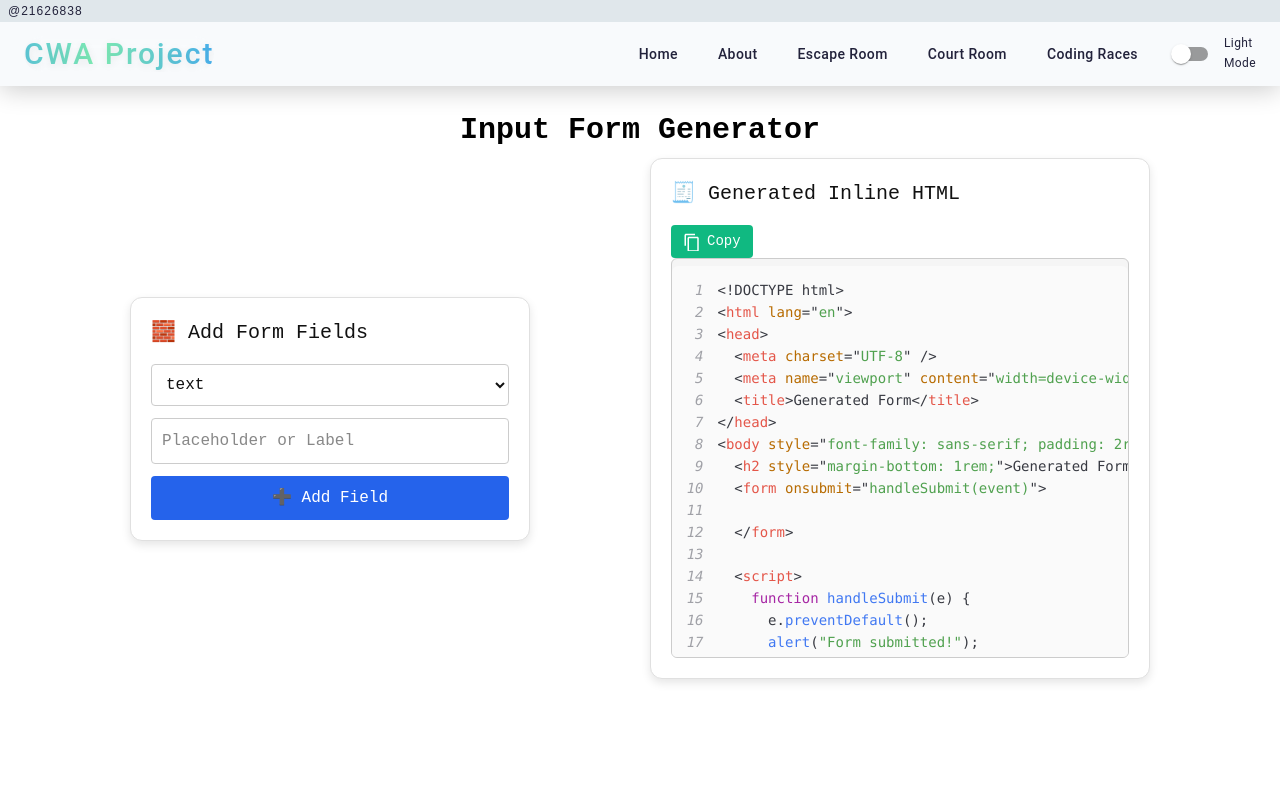
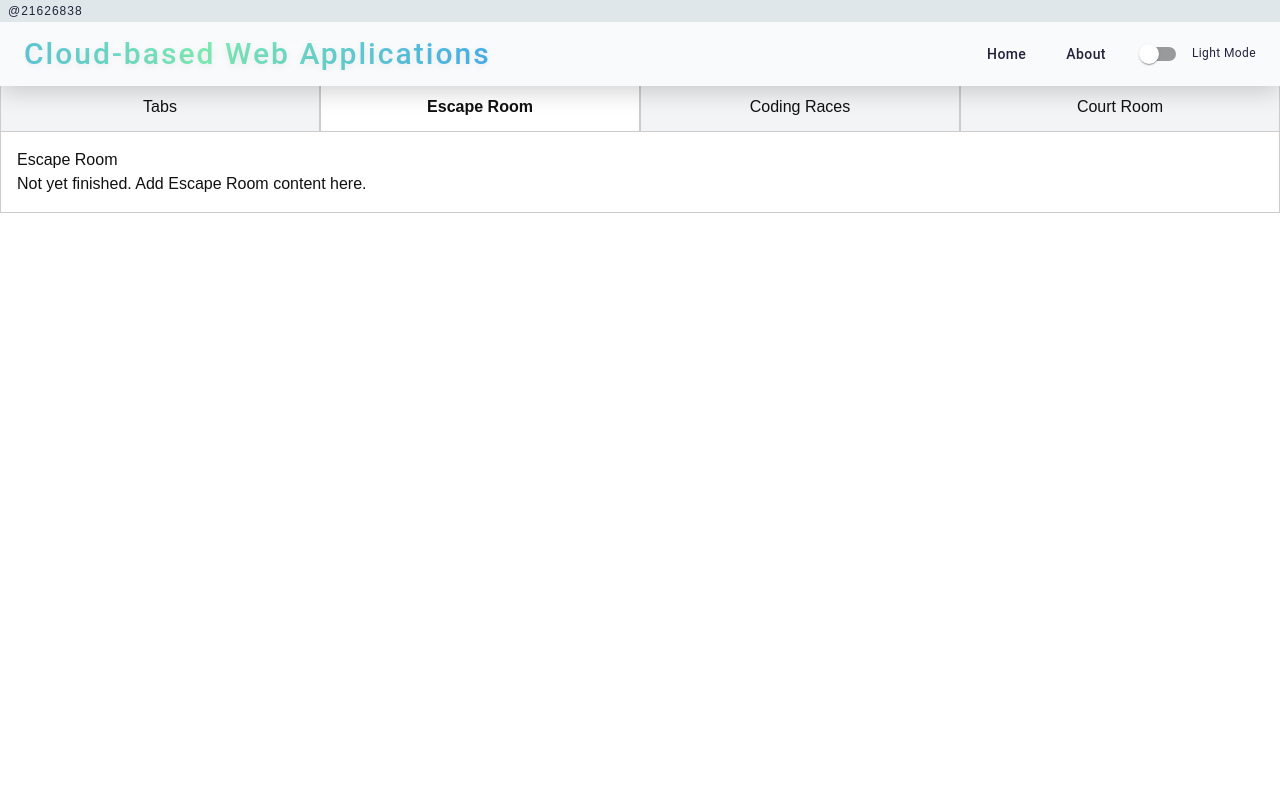
Before and after one commit to duonga5gt2/cwa, a Next.js app: page / in a window 1280 px wide. Shown: the top 800 px of the page. Built offline with nearby package versions, Linux system fonts and the light colour scheme.

Commit message:
Before About Page

```diff
--- /dev/null
+++ b/components/elements/HomeTabs.js
@@ -0,0 +1,88 @@
+"use client";
+import React, { useEffect, useState } from "react";
+import { useTheme } from "../../contexts/ThemeContext";
+import { useHome } from "../../contexts/HomeContext";
+
+export default function HomeTabs() {
+  const { theme } = useTheme();
+  const { activeTab, setActiveTab } = useHome();
+
+  const setCookie = (name, value, days = 365) => {
+    const d = new Date();
+    d.setTime(d.getTime() + days * 24 * 60 * 60 * 1000);
+    document.cookie = `${name}=${encodeURIComponent(
+      value
+    )};expires=${d.toUTCString()};path=/;SameSite=Lax`;
+  };
+  const getCookie = (name) => {
+    const match = document.cookie
+      .split("; ")
+      .find((r) => r.startsWith(name + "="));
+    return match ? decodeURIComponent(match.split("=")[1]) : null;
+  };
+
+  useEffect(() => {
+    const saved = getCookie("homeTabIndex");
+    if (saved !== null) setActiveTab(Number(saved) || 0);
+  }, []);
+
+  const handleTabClick = (index) => {
+    setActiveTab(index);
+    setCookie("homeTabIndex", String(index));
+  };
+
+  const isDark = theme === "dark";
+
+  const tabStyle = (index) => ({
+    flex: 1,
+    textAlign: "center",
+    padding: "12px 0",
+    border: "1px solid",
+    borderColor: isDark ? "#333" : "#ccc",
+    borderBottom: "none",
+    background:
+      activeTab === index
+        ? isDark
+          ? "#18181b"
+          : "#fff"
+        : isDark
+        ? "#27272a"
+        : "#f3f4f6",
+    cursor: "pointer",
+    fontWeight: activeTab === index ? "bold" : "normal",
+    color: isDark ? "#fff" : "#111",
+  });
+
+  const panelStyle = {
+    border: "1px solid",
+    borderColor: isDark ? "#333" : "#ccc",
+    padding: "16px",
+    color: isDark ? "#fff" : "#111",
+    background: isDark ? "#18181b" : "#fff",
+  };
+
+  return (
+    <div style={{ width: "100%", margin: "0 auto" }}>
+      <div
+        style={{
+          display: "flex",
+          width: "100%",
+          borderBottom: `1px solid ${isDark ? "#333" : "#ccc"}`,
+        }}
+      >
+        <button style={tabStyle(3)} onClick={() => handleTabClick(3)}>
+          Tabs
+        </button>
+        <button style={tabStyle(0)} onClick={() => handleTabClick(0)}>
+          Escape Room
+        </button>
+        <button style={tabStyle(1)} onClick={() => handleTabClick(1)}>
+          Coding Races
+        </button>
+        <button style={tabStyle(2)} onClick={() => handleTabClick(2)}>
+          Court Room
+        </button>
+      </div>
+    </div>
+  );
+}
--- a/components/elements/Navbar.js
+++ b/components/elements/Navbar.js
@@ -21,9 +21,6 @@ import useMediaQuery from "@mui/material/useMediaQuery";
 const navLinks = [
   { label: "Home", href: "/" },
   { label: "About", href: "/about" },
-  { label: "Escape Room", href: "/escape-room" },
-  { label: "Court Room", href: "/court-room" },
-  { label: "Coding Races", href: "/coding-races" },
 ];
 
 const Navbar = () => {
@@ -95,7 +92,7 @@ const Navbar = () => {
             showBorder={false}
             className="text-3xl font-black"
           >
-            CWA Project
+            Cloud-based Web Applications
           </GradientText>
         </Typography>
 
--- /dev/null
+++ b/contexts/HomeContext.js
@@ -0,0 +1,16 @@
+"use client";
+import { createContext, useState, useContext } from "react";
+
+const HomeContext = createContext();
+
+export function HomeProvider({ children }) {
+  const [activeTab, setActiveTab] = useState(0);
+
+  return (
+    <HomeContext.Provider value={{ activeTab, setActiveTab }}>
+      {children}
+    </HomeContext.Provider>
+  );
+}
+
+export const useHome = () => useContext(HomeContext);
--- a/src/app/coding-races/page.js
+++ /dev/null
@@ -1,18 +0,0 @@
-"use client";
-import { useTheme } from "../../../contexts/ThemeContext";
-import clsx from "clsx";
-
-export default function CodingRaces() {
-  const { theme } = useTheme();
-  return (
-    <div
-      className={clsx(
-        "w-screen h-screen transition-colors duration-300",
-        theme === "dark" ? "bg-black text-white" : "bg-white text-black"
-      )}
-    >
-      <div className="p-8 text-2xl font-bold">Coding Races</div>
-      <div className="p-8">Join the Coding Races and test your skills!</div>
-    </div>
-  );
-}
--- a/src/app/court-room/page.js
+++ /dev/null
@@ -1,18 +0,0 @@
-"use client";
-import { useTheme } from "../../../contexts/ThemeContext";
-import clsx from "clsx";
-
-export default function CourtRoom() {
-  const { theme } = useTheme();
-  return (
-    <div
-      className={clsx(
-        "w-screen h-screen transition-colors duration-300",
-        theme === "dark" ? "bg-black text-white" : "bg-white text-black"
-      )}
-    >
-      <div className="p-8 text-2xl font-bold">Court Room</div>
-      <div className="p-8">This is the Court Room simulation.</div>
-    </div>
-  );
-}
--- a/src/app/escape-room/page.js
+++ /dev/null
@@ -1,18 +0,0 @@
-"use client";
-import { useTheme } from "../../../contexts/ThemeContext";
-import clsx from "clsx";
-
-export default function EscapeRoom() {
-  const { theme } = useTheme();
-  return (
-    <div
-      className={clsx(
-        "w-screen h-screen transition-colors duration-300",
-        theme === "dark" ? "bg-black text-white" : "bg-white text-black"
-      )}
-    >
-      <div className="p-8 text-2xl font-bold">Escape Room</div>
-      <div className="p-8">Welcome to the Escape Room challenge!</div>
-    </div>
-  );
-}
--- a/src/app/layout.js
+++ b/src/app/layout.js
@@ -4,6 +4,7 @@ import clsx from "clsx";
 import { ThemeProvider } from "../../contexts/ThemeContext";
 import Navbar from "../../components/elements/Navbar";
 import Footer from "../../components/elements/Footer";
+import { HomeProvider } from "../../contexts/HomeContext";
 
 const geistSans = Geist({
   variable: "--font-geist-sans",
@@ -37,8 +38,10 @@ export default function RootLayout({ children }) {
 
             <hr style={{ border: 0, borderTop: "2px solid #222", margin: 0 }} />
           </header>
+          <HomeProvider>
+            <main style={{ paddingTop: 80 }}>{children}</main>
+          </HomeProvider>
 
-          <main style={{ paddingTop: 80 }}>{children}</main>
           <Footer />
         </ThemeProvider>
       </body>
--- a/src/app/page.js
+++ b/src/app/page.js
@@ -7,62 +7,58 @@ import {
   oneDark,
   oneLight,
 } from "react-syntax-highlighter/dist/esm/styles/prism";
+import HomeTabs from "../../components/elements/HomeTabs";
+import { useHome } from "../../contexts/HomeContext";
 
-export default function Home() {
+function TabsGenerator() {
   const { theme } = useTheme();
-  const [fields, setFields] = useState([]);
-  const [type, setType] = useState("text");
-  const [placeholder, setPlaceholder] = useState("");
+  const [tabs, setTabs] = useState([]);
+  const [sections, setSections] = useState([]);
+  const [id, setId] = useState("");
+  const [name, setName] = useState("");
+  const [title, setTitle] = useState("");
+  const [content, setContent] = useState("");
 
-  const inputTypes = [
-    "text",
-    "password",
-    "email",
-    "number",
-    "date",
-    "checkbox",
-    "radio",
-    "file",
-    "color",
-    "submit",
-  ];
-
-  const addField = () => {
-    if (!type) return;
-    setFields([...fields, { type, placeholder }]);
-    setPlaceholder("");
-    setType("text");
+  const tabsForm = (id, name) => {
+    return `<button id="tab-${id}" role="tab" aria-controls="panel-${id}"
+onclick="openTab('${id}')" style="padding:8px;border:1px solid #ccc;border-bottom:none;background:#fff">${name}</button>`;
   };
 
-  const generateInlineHTML = () => {
-    return fields
-      .map(({ type, placeholder }) => {
-        const commonStyle =
-          "padding: 8px; margin: 6px 0; border: 1px solid #ccc; border-radius: 4px;";
-        if (type === "submit") {
-          return `<input type="submit" value="${
-            placeholder || "Submit"
-          }" style="${commonStyle} background-color: #4CAF50; color: white; cursor: pointer;" />`;
+  const sectionForm = (id, title, content, index) => {
+    const isFirst = index === 0;
+    const finalForm = `<section id="panel-${id}"
+             role="tabpanel"
+             aria-labelledby="tab-${id}"
+             style="${
+               isFirst ? "" : "display:none;"
+             }border:1px solid #ccc;padding:12px">
+      ${
+        content ||
+        `<h2 style="margin:0 0 8px 0">${title}</h2><p>Not yet finished.</p>`
       }
-        return `<input type="${type}" placeholder="${placeholder}" style="${commonStyle}" />`;
-      })
-      .join("\n");
+    </section>`;
+
+    return finalForm;
+  };
+
+  const addTabsAndSections = (id, name, title, content) => {
+    const newTab = tabsForm(id, name);
+    const newSection = sectionForm(
+      id,
+      title,
+      content,
+      tabs.length === 0 ? 0 : 1
+    );
+    setTabs((prev) => [...prev, newTab]);
+    setSections((prev) => [...prev, newSection]);
+
+    setId("");
+    setName("");
+    setTitle("");
+    setContent("");
   };
 
   const generateFullHTMLPage = () => {
-    const formFields = fields
-      .map(({ type, placeholder }) => {
-        const commonStyle =
-          "padding: 8px; margin: 6px 0; border: 1px solid #ccc; border-radius: 4px;";
-        if (type === "submit") {
-          return `<input type="submit" value="${
-            placeholder || "Submit"
-          }" style="${commonStyle} background-color: #4CAF50; color: white; cursor: pointer;" />`;
-        }
-        return `<input type="${type}" placeholder="${placeholder}" style="${commonStyle}" />`;
-      })
-      .join("\n");
-
     return `<!DOCTYPE html>
 <html lang="en">
 <head>
@@ -70,18 +66,40 @@ export default function Home() {
   <meta name="viewport" content="width=device-width, initial-scale=1.0" />
   <title>Generated Form</title>
 </head>
-<body style="font-family: sans-serif; padding: 2rem; background-color: #f9f9f9;">
-  <h2 style="margin-bottom: 1rem;">Generated Form</h2>
-  <form onsubmit="handleSubmit(event)">
-    ${formFields}
-  </form>
+<body style="font-family:sans-serif;margin:16px">
+  <div role="tablist" aria-label="Pages" style="display:flex;gap:6px;border-bottom:1px solid #ccc;margin-bottom:8px">
+    ${tabs.join("\n")}
+  </div>
+
+  ${sections.join("\n")}
 
   <script>
-    function handleSubmit(e) {
-      e.preventDefault();
-      alert("Form submitted!");
-      // You can add more JS logic here
+    function openTab(id){
+      document.querySelectorAll('[role="tabpanel"]').forEach(p=>p.style.display="none");
+      var panel = document.getElementById("panel-"+id);
+      if(panel) panel.style.display="block";
+
+      document.querySelectorAll('[role="tab"]').forEach(b=>{
+        b.style.background="#f7f7f7";
+        b.setAttribute("aria-selected","false");
+        b.style.borderBottom="none";
+      });
+      var btn = document.getElementById("tab-"+id);
+      if(btn){
+        btn.style.background="#fff";
+        btn.style.borderBottom="1px solid #fff";
+        btn.setAttribute("aria-selected","true");
       }
+    }
+
+    // Show first tab by default
+    (function(){
+      var first = document.querySelector('[role="tab"]');
+      if(first){
+        var id = first.id.replace('tab-','');
+        openTab(id);
+      }
+    })();
   </script>
 </body>
 </html>`;
@@ -114,84 +132,115 @@ export default function Home() {
         theme === "dark" ? "bg-black" : "bg-white",
         "min-h-screen"
       )}
-      style={{ paddingTop: "30px" }}
     >
       <h1
         className="text-3xl font-bold text-center mb-6"
         style={{
           fontFamily: "JetBrains Mono, monospace",
           color: theme === "dark" ? "white" : "black",
+          paddingTop: "20px",
         }}
       >
-        Input Form Generator
+        Tabs Generator
       </h1>
 
       <div
         className="flex flex-wrap justify-evenly items-center"
         style={{ padding: "10px" }}
       >
-        {/* Section 1: Add Field */}
+        <div>
           <div
             style={{
               ...cardBaseStyle,
               ...(theme === "dark" ? cardDark : cardLight),
               width: "400px",
+              display: "grid",
+              gap: "10px",
             }}
           >
-          <h2 style={{ fontSize: "20px", marginBottom: "16px" }}>
-            🧱 Add Form Fields
-          </h2>
-          <div
-            style={{ display: "flex", flexDirection: "column", gap: "12px" }}
-          >
-            <select
-              value={type}
-              onChange={(e) => setType(e.target.value)}
+            <label>
+              <span style={{ fontSize: "12px", opacity: 0.7 }}>ID</span>
+              <input
+                type="text"
+                value={id}
+                onChange={(e) => setId(e.target.value.replace(" ", "-"))}
                 style={{
-                padding: "10px",
+                  width: "100%",
+                  padding: "6px 8px",
                   border: "1px solid #ccc",
                   borderRadius: "4px",
-                fontFamily: "inherit",
+                }}
+              />
+            </label>
+
+            <label>
+              <span style={{ fontSize: "12px", opacity: 0.7 }}>Name</span>
+              <input
+                type="text"
+                value={name}
+                onChange={(e) => setName(e.target.value)}
+                style={{
+                  width: "100%",
+                  padding: "6px 8px",
+                  border: "1px solid #ccc",
+                  borderRadius: "4px",
+                }}
+              />
+            </label>
+
+            <label>
+              <span style={{ fontSize: "12px", opacity: 0.7 }}>Title</span>
+              <input
+                type="text"
+                value={title}
+                onChange={(e) => setTitle(e.target.value)}
+                style={{
+                  width: "100%",
+                  padding: "6px 8px",
+                  border: "1px solid #ccc",
+                  borderRadius: "4px",
+                }}
+              />
+            </label>
+
+            <label>
+              <span style={{ fontSize: "12px", opacity: 0.7 }}>Content</span>
+              <textarea
+                value={content}
+                onChange={(e) => setContent(e.target.value)}
+                rows={4}
+                style={{
+                  width: "100%",
+                  padding: "6px 8px",
+                  border: "1px solid #ccc",
+                  borderRadius: "4px",
+                }}
+              />
+            </label>
+            <button
+              onClick={() => addTabsAndSections(id, name, title, content)}
+              onMouseEnter={(e) =>
+                (e.currentTarget.style.background = "#516b62ff")
+              }
+              onMouseLeave={(e) =>
+                (e.currentTarget.style.background = "#10b981")
+              }
+              style={{
+                background: "#10b981",
+                color: "white",
+                padding: "8px 12px",
+                border: "none",
+                borderRadius: "4px",
+                cursor: "pointer",
+                fontWeight: "bold",
+                transition: "background-color 0.2s ease",
               }}
             >
-              {inputTypes.map((t) => (
-                <option key={t} value={t}>
-                  {t}
-                </option>
-              ))}
-            </select>
-
-            <input
-              type="text"
-              placeholder="Placeholder or Label"
-              value={placeholder}
-              onChange={(e) => setPlaceholder(e.target.value)}
-              style={{
-                padding: "10px",
-                border: "1px solid #ccc",
-                borderRadius: "4px",
-                fontFamily: "inherit",
-              }}
-            />
-
-            <button
-              onClick={addField}
-              style={{
-                backgroundColor: "#2563eb",
-                color: "white",
-                padding: "10px",
-                borderRadius: "4px",
-                border: "none",
-                cursor: "pointer",
-                fontFamily: "inherit",
-              }}
-            >
-              ➕ Add Field
+              Add Tab
             </button>
           </div>
         </div>
 
-        {/* Section 2: Generated HTML */}
         <div
           style={{
             ...cardBaseStyle,
@@ -200,9 +249,13 @@ export default function Home() {
           }}
         >
           <h2 style={{ fontSize: "20px", marginBottom: "16px" }}>
-            🧾 Generated Inline HTML
+            Generated Inline HTML
           </h2>
           <button
+            onMouseEnter={(e) =>
+              (e.currentTarget.style.background = "#516b62ff")
+            }
+            onMouseLeave={(e) => (e.currentTarget.style.background = "#10b981")}
             onClick={() =>
               navigator.clipboard.writeText(generateFullHTMLPage())
             }
@@ -249,7 +302,7 @@ export default function Home() {
               height: "400px",
             }}
           >
-            {/* Line Numbers */}
+
 
             {/* Code Block */}
             <SyntaxHighlighter
@@ -273,3 +326,85 @@ export default function Home() {
     </div>
   );
 }
+
+function EscapeRoom() {
+  const { theme } = useTheme();
+  const isDark = theme === "dark";
+
+  return (
+    <div
+      style={{
+        border: "1px solid",
+        borderColor: isDark ? "#333" : "#ccc",
+        borderTop: "none",
+        padding: 16,
+        background: isDark ? "#18181b" : "#fff",
+        color: isDark ? "#fff" : "#111",
+      }}
+    >
+      <h2 style={{ marginTop: 0 }}>Escape Room</h2>
+      <p>Not yet finished. Add Escape Room content here.</p>
+    </div>
+  );
+}
+
+function CodingRaces() {
+  const { theme } = useTheme();
+  const isDark = theme === "dark";
+
+  return (
+    <div
+      style={{
+        border: "1px solid",
+        borderColor: isDark ? "#333" : "#ccc",
+        borderTop: "none",
+        padding: 16,
+        background: isDark ? "#18181b" : "#fff",
+        color: isDark ? "#fff" : "#111",
+      }}
+    >
+      <h2 style={{ marginTop: 0 }}>Coding Races</h2>
+      <p>Not yet finished. Add Coding Races content here.</p>
+    </div>
+  );
+}
+
+function CourtRoom() {
+  const { theme } = useTheme();
+  const isDark = theme === "dark";
+
+  return (
+    <div
+      style={{
+        border: "1px solid",
+        borderColor: isDark ? "#333" : "#ccc",
+        borderTop: "none",
+        padding: 16,
+        background: isDark ? "#18181b" : "#fff",
+        color: isDark ? "#fff" : "#111",
+      }}
+    >
+      <h2 style={{ marginTop: 0 }}>Court Room</h2>
+      <p>Not yet finished. Put your Court Room content here.</p>
+    </div>
+  );
+}
+
+export default function Home() {
+  const { activeTab, setActiveTab } = useHome();
+  const { theme } = useTheme();
+  return (
+    <div
+      className={clsx(
+        theme === "dark" ? "bg-black" : "bg-white",
+        "min-h-screen"
+      )}
+    >
+      <HomeTabs />
+      {activeTab === 3 && <TabsGenerator />}
+      {activeTab === 0 && <EscapeRoom />}
+      {activeTab === 1 && <CodingRaces />}
+      {activeTab === 2 && <CourtRoom />}
+    </div>
+  );
+}
```
Also changed, not shown: src/app/coding-races/coding-races.css (deleted), src/app/court-room/court-room.css (deleted), src/app/escape-room/escape-room.css (deleted). Lines whose indentation alone changed are shown as unchanged.
